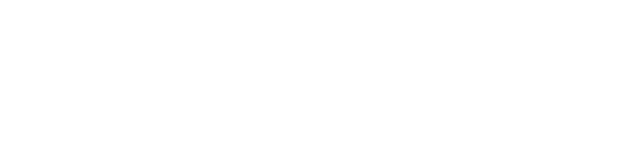
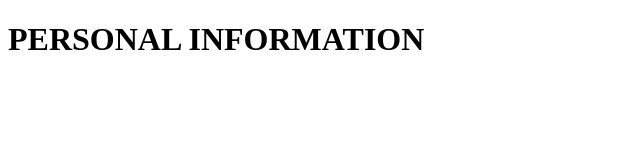
Before and after one commit to KaranChandekar/HTML-Resume, a plain HTML site: page index.html in a window 1280 px wide. Shown: the whole page, without its empty margins (0-640 px from the left). Drawn offline with Linux system fonts and the light colour scheme.

Commit message:
add heading

```diff
--- a/index.html
+++ b/index.html
@@ -7,6 +7,6 @@
     <title>Personal Information</title>
 </head>
 <body>
-
+    <h1>PERSONAL INFORMATION</h1>
 </body>
 </html>
```
